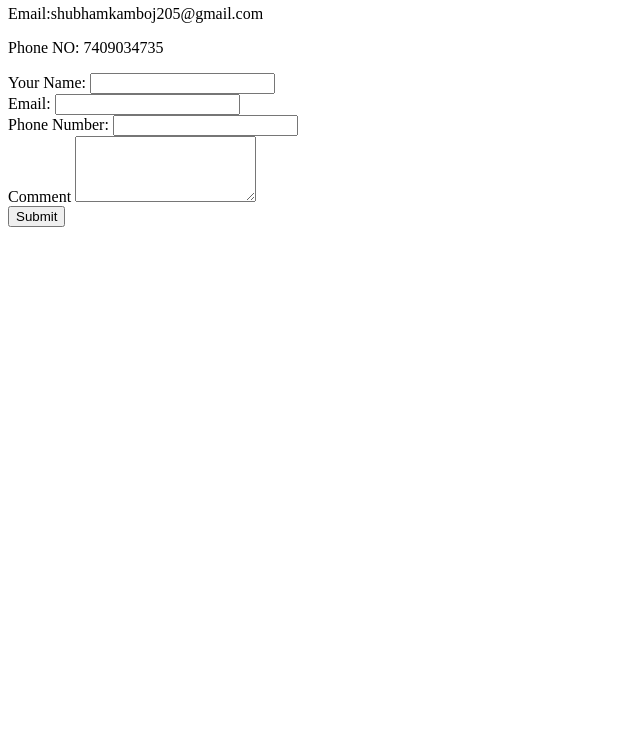
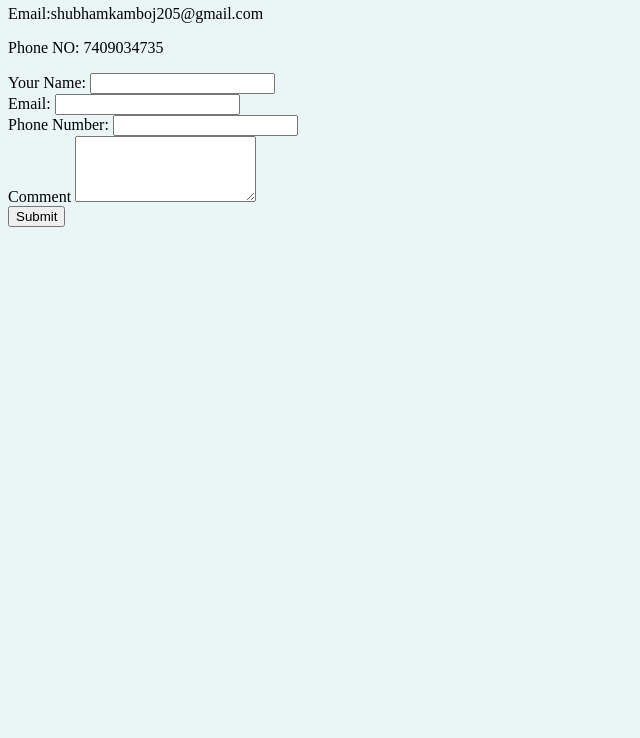
Before and after one commit to Shubhamkamboj2/mycv, a plain HTML site: page contacts.html in a window 1280 px wide. Shown: the part 62-800 px from the top of the page, without its empty margins (0-640 px from the left). Drawn offline with Linux system fonts and the light colour scheme; files that its build step writes are made by us from their sources.

Commit message:
Update contacts.html

```diff
--- a/contacts.html
+++ b/contacts.html
@@ -3,6 +3,8 @@
 <head>
     <meta charset="UTF-8">
     <title>Contact Me</title>
+    <link rel="stylesheet" href="CSS/styles.css">
+</head>
 </head>
 <body>
     <h2>Contact Me</h2>
```
